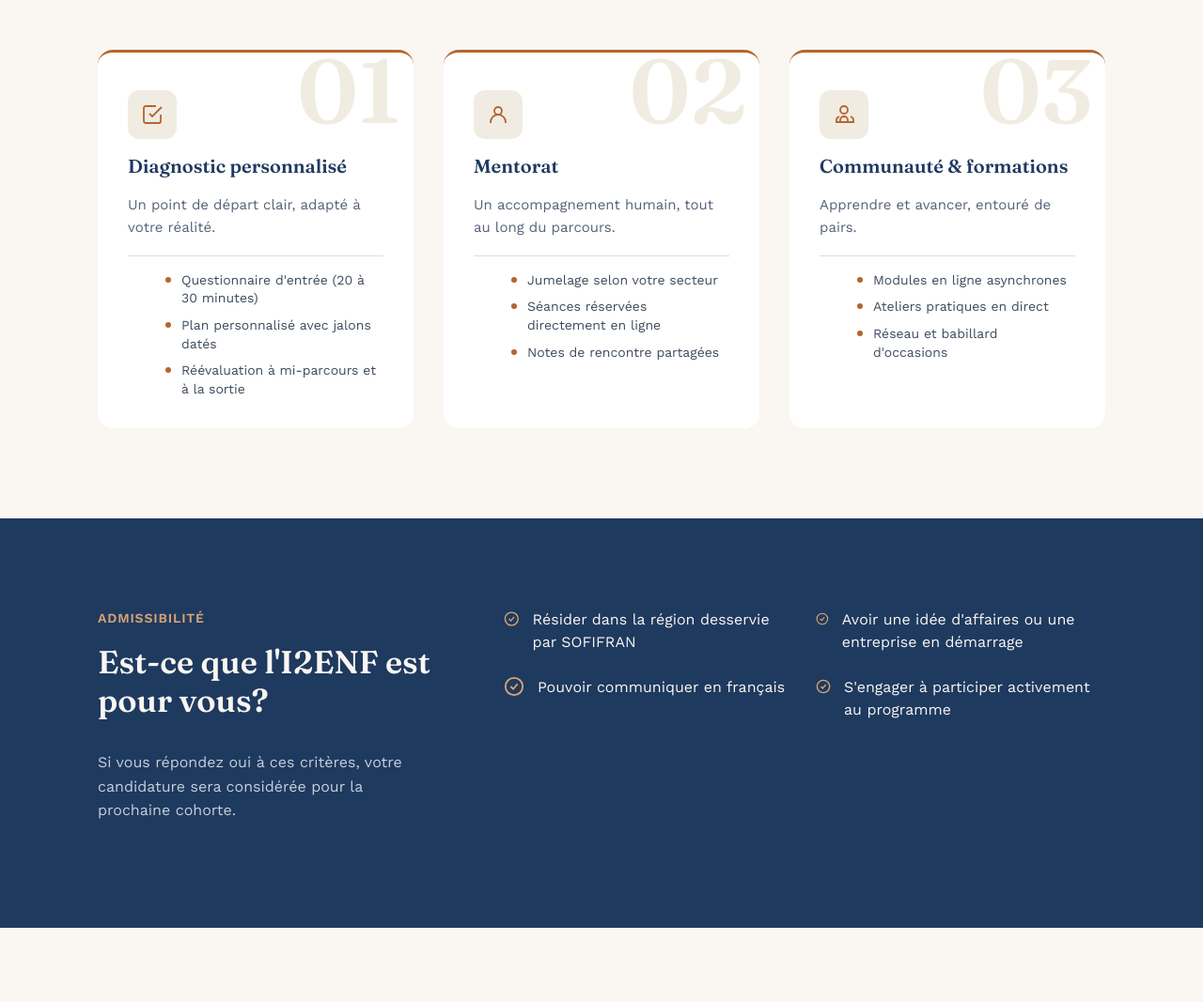
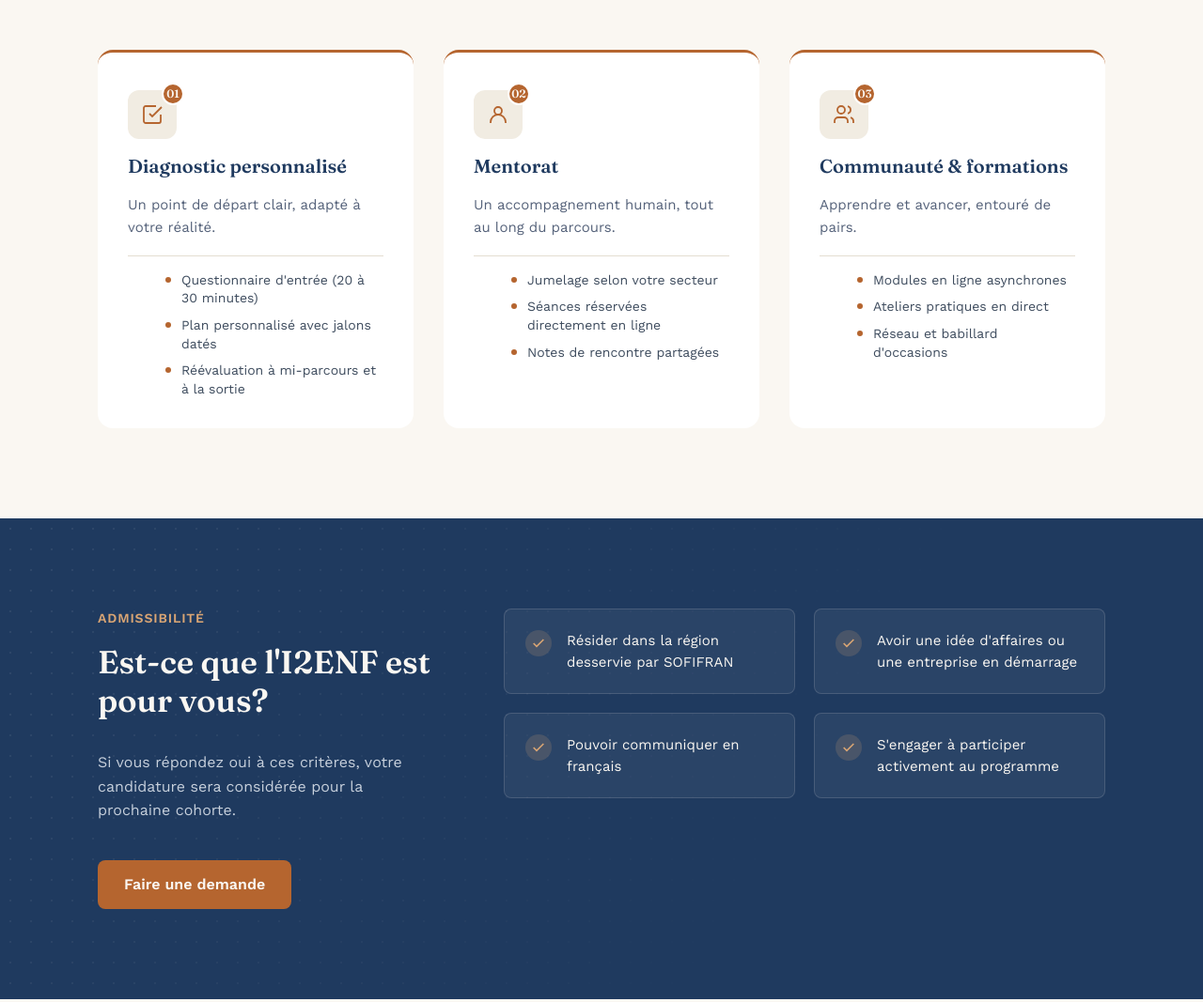
Before and after one commit to Muhire-Josue/i2enf-platform-poc, a plain HTML site: page index.html in a window 1280 px wide. Shown: the part 1073-2140 px from the top of the page at 94% size. Drawn offline with nearby package versions, Linux system fonts and the light colour scheme.

Commit message:
Refactor value cards and eligibility section for improved layout; add eligibility call-to-action translations for bilingual support

```diff
--- a/index.css
+++ b/index.css
@@ -192,7 +192,6 @@
 
 .value-card {
   position: relative;
-  overflow: hidden;
   display: flex;
   flex-direction: column;
   gap: 14px;
@@ -208,22 +207,12 @@
   box-shadow: 0 16px 32px rgba(31, 58, 95, 0.1);
 }
 
-.value-ghost-number {
-  position: absolute;
-  top: -8px;
-  right: 14px;
-  font-family: var(--font-display);
-  font-size: 96px;
-  font-weight: 600;
-  line-height: 1;
-  color: var(--color-ivory-alt);
-  z-index: 0;
-  user-select: none;
+.value-icon-wrap {
+  position: relative;
+  width: 52px;
 }
 
 .value-icon {
-  position: relative;
-  z-index: 1;
   width: 52px;
   height: 52px;
   display: flex;
@@ -234,11 +223,22 @@
   color: var(--color-terracotta);
 }
 
-.value-card h3,
-.value-card p,
-.value-list {
-  position: relative;
-  z-index: 1;
+.value-badge {
+  position: absolute;
+  top: -8px;
+  right: -8px;
+  width: 24px;
+  height: 24px;
+  display: flex;
+  align-items: center;
+  justify-content: center;
+  background: var(--color-terracotta);
+  color: var(--color-ivory);
+  font-family: var(--font-display);
+  font-size: 12px;
+  font-weight: 600;
+  border-radius: 50%;
+  border: 2px solid #FFFFFF;
 }
 
 .value-card h3 {
@@ -284,12 +284,26 @@
 }
 
 .eligibility {
+  position: relative;
+  overflow: hidden;
   padding: 96px 0;
   background: var(--color-navy);
   color: var(--color-ivory);
 }
 
+.eligibility-pattern {
+  position: absolute;
+  inset: 0;
+  background-image: radial-gradient(rgba(250, 247, 242, 0.08) 1.5px, transparent 1.5px);
+  background-size: 22px 22px;
+  -webkit-mask-image: linear-gradient(120deg, black, transparent 70%);
+  mask-image: linear-gradient(120deg, black, transparent 70%);
+  pointer-events: none;
+}
+
 .eligibility-inner {
+  position: relative;
+  z-index: 1;
   display: flex;
   gap: 72px;
 }
@@ -313,23 +327,43 @@
   color: var(--color-text-onNavy);
 }
 
+.eligibility-cta {
+  align-self: flex-start;
+  margin-top: 8px;
+}
+
 .eligibility-grid {
   flex-grow: 1;
   display: grid;
   grid-template-columns: repeat(2, minmax(0, 1fr));
-  gap: 24px;
+  gap: 20px;
   align-content: start;
 }
 
 .eligibility-item {
   display: flex;
-  gap: 14px;
+  gap: 16px;
   align-items: flex-start;
+  padding: 22px;
+  background: rgba(250, 247, 242, 0.05);
+  border: 1px solid rgba(250, 247, 242, 0.14);
+  border-radius: var(--radius-md);
+}
+
+.eligibility-check {
+  flex-shrink: 0;
+  width: 28px;
+  height: 28px;
+  display: flex;
+  align-items: center;
+  justify-content: center;
+  background: rgba(217, 165, 116, 0.18);
+  border-radius: 50%;
   color: var(--color-gold);
 }
 
 .eligibility-item p {
-  font-size: 16px;
+  font-size: 15px;
   line-height: 1.5;
   color: var(--color-ivory);
   margin: 0;
--- a/index.html
+++ b/index.html
@@ -65,12 +65,14 @@
         </div>
         <div class="values-grid">
           <div class="value-card">
-            <span class="value-ghost-number" aria-hidden="true">01</span>
+            <div class="value-icon-wrap">
               <div class="value-icon">
                 <svg width="24" height="24" viewBox="0 0 24 24" fill="none" stroke="currentColor" stroke-width="1.8">
                   <path d="M9 11l3 3L22 4" />
                   <path d="M21 12v7a2 2 0 01-2 2H5a2 2 0 01-2-2V5a2 2 0 012-2h11" />
                 </svg>
+              </div>
+              <span class="value-badge">01</span>
             </div>
             <h3 data-i18n="value_diagnostic_title">Diagnostic personnalisé</h3>
             <p data-i18n="value_diagnostic_body">Un point de départ clair, adapté à votre réalité.</p>
@@ -81,12 +83,14 @@
             </ul>
           </div>
           <div class="value-card">
-            <span class="value-ghost-number" aria-hidden="true">02</span>
+            <div class="value-icon-wrap">
               <div class="value-icon">
                 <svg width="24" height="24" viewBox="0 0 24 24" fill="none" stroke="currentColor" stroke-width="1.8">
                   <circle cx="12" cy="8" r="4" />
                   <path d="M4 21v-1a8 8 0 0116 0v1" />
                 </svg>
+              </div>
+              <span class="value-badge">02</span>
             </div>
             <h3 data-i18n="value_mentorship_title">Mentorat</h3>
             <p data-i18n="value_mentorship_body">Un accompagnement humain, tout au long du parcours.</p>
@@ -97,14 +101,16 @@
             </ul>
           </div>
           <div class="value-card">
-            <span class="value-ghost-number" aria-hidden="true">03</span>
+            <div class="value-icon-wrap">
               <div class="value-icon">
                 <svg width="24" height="24" viewBox="0 0 24 24" fill="none" stroke="currentColor" stroke-width="1.8">
-                <path d="M17 20h5v-2a4 4 0 00-3-3.87" />
-                <path d="M9 20H4v-2a4 4 0 013-3.87" />
-                <circle cx="12" cy="7" r="4" />
-                <path d="M12 14a4 4 0 014 4v2H8v-2a4 4 0 014-4z" />
+                  <path d="M16 21v-2a4 4 0 00-4-4H6a4 4 0 00-4 4v2" />
+                  <circle cx="9" cy="7" r="4" />
+                  <path d="M22 21v-2a4 4 0 00-3-3.87" />
+                  <path d="M16 3.13a4 4 0 010 7.75" />
                 </svg>
+              </div>
+              <span class="value-badge">03</span>
             </div>
             <h3 data-i18n="value_community_title">Communauté &amp; formations</h3>
             <p data-i18n="value_community_body">Apprendre et avancer, entouré de pairs.</p>
@@ -119,40 +125,46 @@
     </section>
 
     <section id="criteres" class="eligibility">
+      <div class="eligibility-pattern" aria-hidden="true"></div>
       <div class="container eligibility-inner">
         <div class="eligibility-intro">
           <span class="kicker kicker-light" data-i18n="eligibility_kicker">Admissibilité</span>
           <h2 data-i18n="eligibility_title">Est-ce que l'I2ENF est pour vous?</h2>
           <p data-i18n="eligibility_body">Si vous répondez oui à ces critères, votre candidature sera considérée pour la
             prochaine cohorte.</p>
+          <a href="#candidature" class="btn-primary eligibility-cta" data-i18n="eligibility_cta">Faire une demande</a>
         </div>
         <div class="eligibility-grid">
           <div class="eligibility-item">
-            <svg width="22" height="22" viewBox="0 0 24 24" fill="none" stroke="currentColor" stroke-width="2">
-              <circle cx="12" cy="12" r="10" />
-              <path d="M8 12l3 3 5-6" />
+            <span class="eligibility-check">
+              <svg width="16" height="16" viewBox="0 0 24 24" fill="none" stroke="currentColor" stroke-width="2.4">
+                <path d="M20 6L9 17l-5-5" />
               </svg>
+            </span>
             <p data-i18n="eligibility_1">Résider dans la région desservie par SOFIFRAN</p>
           </div>
           <div class="eligibility-item">
-            <svg width="22" height="22" viewBox="0 0 24 24" fill="none" stroke="currentColor" stroke-width="2">
-              <circle cx="12" cy="12" r="10" />
-              <path d="M8 12l3 3 5-6" />
+            <span class="eligibility-check">
+              <svg width="16" height="16" viewBox="0 0 24 24" fill="none" stroke="currentColor" stroke-width="2.4">
+                <path d="M20 6L9 17l-5-5" />
               </svg>
+            </span>
             <p data-i18n="eligibility_2">Avoir une idée d'affaires ou une entreprise en démarrage</p>
           </div>
           <div class="eligibility-item">
-            <svg width="22" height="22" viewBox="0 0 24 24" fill="none" stroke="currentColor" stroke-width="2">
-              <circle cx="12" cy="12" r="10" />
-              <path d="M8 12l3 3 5-6" />
+            <span class="eligibility-check">
+              <svg width="16" height="16" viewBox="0 0 24 24" fill="none" stroke="currentColor" stroke-width="2.4">
+                <path d="M20 6L9 17l-5-5" />
               </svg>
+            </span>
             <p data-i18n="eligibility_3">Pouvoir communiquer en français</p>
           </div>
           <div class="eligibility-item">
-            <svg width="22" height="22" viewBox="0 0 24 24" fill="none" stroke="currentColor" stroke-width="2">
-              <circle cx="12" cy="12" r="10" />
-              <path d="M8 12l3 3 5-6" />
+            <span class="eligibility-check">
+              <svg width="16" height="16" viewBox="0 0 24 24" fill="none" stroke="currentColor" stroke-width="2.4">
+                <path d="M20 6L9 17l-5-5" />
               </svg>
+            </span>
             <p data-i18n="eligibility_4">S'engager à participer activement au programme</p>
           </div>
         </div>
--- a/shared/i18n.js
+++ b/shared/i18n.js
@@ -34,6 +34,7 @@ const translations = {
     eligibility_kicker: "Admissibilité",
     eligibility_title: "Est-ce que l'I2ENF est pour vous?",
     eligibility_body: "Si vous répondez oui à ces critères, votre candidature sera considérée pour la prochaine cohorte.",
+    eligibility_cta: "Faire une demande",
     eligibility_1: "Résider dans la région desservie par SOFIFRAN",
     eligibility_2: "Avoir une idée d'affaires ou une entreprise en démarrage",
     eligibility_3: "Pouvoir communiquer en français",
@@ -97,6 +98,7 @@ const translations = {
     eligibility_kicker: "Eligibility",
     eligibility_title: "Is I2ENF right for you?",
     eligibility_body: "If you answer yes to these criteria, your application will be considered for the next cohort.",
+    eligibility_cta: "Apply now",
     eligibility_1: "Reside in the region served by SOFIFRAN",
     eligibility_2: "Have a business idea or an early-stage business",
     eligibility_3: "Be able to communicate in French",
```
Lines whose indentation alone changed are shown as unchanged.
